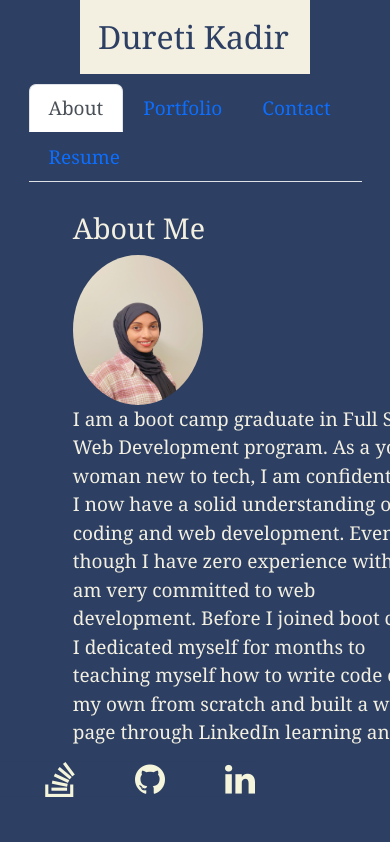
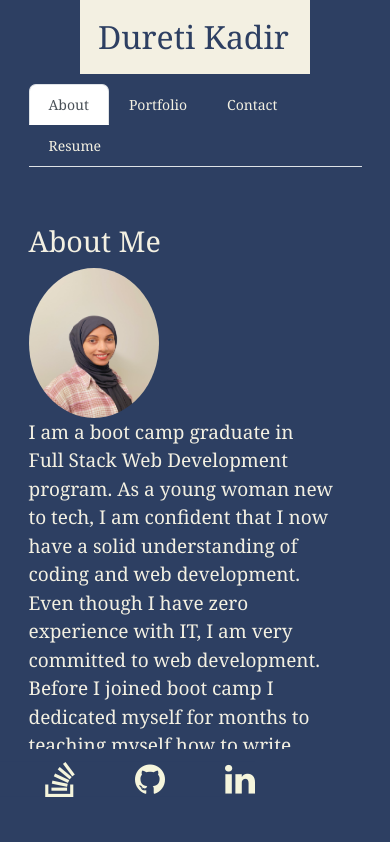
Before and after one commit to DuretiTilmo/React-Portfolio, a React (Create React App) app in the folder my-app/: page / in a window 390 px wide. Shown: the top 842 px of the page. Built offline with nearby package versions, Linux system fonts and the light colour scheme.

Commit message:
fixed the page layout for smaller screens

```diff
--- a/my-app/src/App.css
+++ b/my-app/src/App.css
@@ -1,34 +1,45 @@
 /* Extra small devices (phones, 600px and down) */
 @media screen and (max-width: 600px) {
-  .container .about {
-   flex-direction: column;
-   font-size: 15px;
-   /* padding-bottom: 30px; */
-   display: inline-flex;
-   /* max-width: 100%; */
-   /* max-height: 100%; */
- }
+  * {
+    font-size: 16px;
+  }
+  .nav li {
+    font-size: 14px;
+  }
+  .contact input{
+    font-size: 14px;
+   }
 }
+
 * {
-  background-color:  #2D3F62;
-  font-family:Cambria;
+  background-color: #2d3f62;
+  font-family: Cambria;
   padding: 0;
   margin: 0;
   max-width: 100%;
   font-size: 19px;
-  color: #F3F0E2;
+  color: #f3f0e2;
   max-height: 100%;
 }
 
- h1 {
+h1 {
   margin: 80px;
   padding: 18px;
-  background-color: #F3F0E2;
-  color: #2D3F62 ;
- }
+  background-color: #f3f0e2;
+  color: #2d3f62;
+}
+
+.nav li a {
+  color: #f3f0e2;
+}
+.profilePic {
+  border-radius: 50%;
+  width: 130px;
+  height: 150px;
+}
 
 .contact {
-  margin: 50px, 50px, 0, 50px ;
+  margin: 50px, 50px, 0, 50px;
 }
 
 .contact input {
@@ -39,7 +50,7 @@
   background-color: white;
   padding: 10px;
   color: black;
- }
+}
 
 .contact textarea {
   display: block;
@@ -48,40 +59,32 @@
   width: 50%;
   background-color: white;
   padding: 10px;
+  color: black;
+
 }
-
-
 
 .card-body .img-fluid {
   opacity: 1;
   display: block;
-  /* width: 100%;
-  height: auto; */
   height: 250px;
   width: 400px;
-  transition: .5s ease;
+  transition: 0.5s ease;
   backface-visibility: hidden;
   position: relative;
   border-radius: 5%;
   margin: 25px;
+  flex: 0 0 400px;
 }
 
 .card-body .img_1 {
-  /* background: rgba(29, 106, 154, 0.72); */
-  /* color:black; */
-  /* visibility: hidden; */
-  transition: .5s ease;
+  transition: 0.5s ease;
   opacity: 0;
   transform: translate(-50%, -50%);
   -ms-transform: translate(-50%, -50%);
-  /* text-align: center; */
-  margin-left: 200px ;
-  /* position: ; */
-
+  margin-left: 200px;
 }
 
 .card-body:hover .img_1 {
-  /* visibility: visible; */
   opacity: 1;
 }
 .card-body:hover .img-fluid {
@@ -90,11 +93,10 @@
 
 .fa {
   font-size: 40px;
-  float:right;
+  float: right;
   transform: translate(-50%, -50%);
   -ms-transform: translate(-50%, -50%);
 }
-
 
 .footer {
   position: fixed;
@@ -105,22 +107,7 @@
   padding: 30px;
 }
 
-.profilePic {
-  border-radius: 50%;
-  width: 130px;
-  height: 150px;
-}
-
 .span {
   font-size: 15px;
   color: red;
 }
-
-
-
-/* @media screen and (max-width: 768px) {
-  main,
-  nav {
-    flex-direction: column;
-  }
-} */
--- a/my-app/src/components/pages/About.js
+++ b/my-app/src/components/pages/About.js
@@ -1,23 +1,20 @@
 import React from 'react';
-const styles = {
-    sectionStyles: {
-      maxWidth: '950px',
-      position: 'fixed',
-      top: '25%',
-      left: '15%',
 
-    },
-  };
 export default function About(){
     return (
-<section style={styles.sectionStyles} className="container">
-<div className="about">
+<div className="container mt-4 pt-4">
+
 <h2> About Me</h2>
-<img src={require("../../assets/IMG-0196.jpg")} alt="" className="profilePic"/>
+<div className="row">
+<div className="col-lg-3 col-md-6 col-sm-9">
+<img src={require("../../assets/IMG-0196.jpg")} alt="profile" className="profilePic"/>
+</div>
+<div className="col-lg-9 col-md-6 col-sm-9">
 <p>
 I am a boot camp graduate in Full Stack Web Development program. As a young woman new to tech, I am confident that I now have a solid understanding of coding and web development. Even though I have zero experience with IT, I am very committed to web development. Before I joined boot camp I dedicated myself for months to teaching myself how to write code on my own from scratch and built a web page through LinkedIn learning and being consistent with my practices. And now, I am very eager to apply my knowledge to software development that meets the needs of my clients, which makes me an excellent addition to any organization seeking to hire a junior developer.
 
 </p>
 </div>
-</section>
+</div>
+</div>
 )};
--- a/my-app/src/components/pages/Contact.js
+++ b/my-app/src/components/pages/Contact.js
@@ -8,7 +8,6 @@ export default function Contact(){
   const [input, setInput] = useState('');
 
   const [errorMessage, setErrorMessage] = useState('');
-  const [nameError, setNameError] = useState(false);
   const [emailError, setEmailError] = useState(false);
   const [inputError, setInputError] = useState(false);
 
@@ -28,28 +27,26 @@ export default function Contact(){
   const handleFormSubmit = (e) => {
     e.preventDefault();
 
-    if (!validateEmail(email) || email) {
+    if (!validateEmail(email)) {
       setEmailError(true);
-      // return;
+   return;
     }
-    if (!name) {
-      setNameError(true);
-    }
+
     if (!input) {
       setInputError(true);
+      return;
     }
+
     if (!name && !email && !input) {
       setErrorMessage("Please fill out the form!")
+      return;
     }
   };
-
     return (
 
  <div className="container">
       <form className="contact">
       <label>Name:</label>
-      {nameError && ( <span className="span">Please enter your name! </span>)}
-
       <input
           name="name"
           type="text"
--- a/my-app/src/components/pages/Header.js
+++ b/my-app/src/components/pages/Header.js
@@ -1,11 +1,9 @@
 import React from 'react';
-// import Navigation from '../Navigation';
 
 export default function Header(){
     return (
         <div className="header">
         <h1>Dureti Kadir</h1>
-        {/* <Navigation /> */}
         </div>
     )
 };
--- a/my-app/src/components/pages/Portfolio.js
+++ b/my-app/src/components/pages/Portfolio.js
@@ -5,121 +5,115 @@ export default function Portfolio() {
     <section className="projects">
       <div className="container">
         <div className="row">
-        <div className="col-4">
+          <div className="col-sm-12 col-md-6 col-lg-4">
             <div className="card-img-top">
               <div className="card-body">
                 <a href="https://github.com/DuretiTilmo/Challenge03">
-
-
                   <img
                     className="img-fluid"
-                  src={require('../../assets/Screenshot (10).png' )}
+                    src={require("../../assets/Screenshot (10).png")}
                     alt="password generator app"
-                  />  <i class='fa fa-github'></i> </a>
-                <p className="img_1">  <a href="https://duretitilmo.github.io/Challenge03/">
-               Password Generator </a>
+                  />
+                  <i class="fa fa-github"></i>
+                </a>
+                <p className="img_1">
 
+                  <a href="https://duretitilmo.github.io/Challenge03/">
+                    Password Generator
+                  </a>
                 </p>
               </div>
             </div>
           </div>
-        <div className="col-4">
+          <div className="col-sm-12 col-md-6 col-lg-4">
             <div className="card-img-top">
               <div className="card-body">
                 <a href="https://github.com/DuretiTilmo/Module-5-Challenge">
-
                   <img
                     className="img-fluid"
-              src={require('../../assets/Screenshot 2023-04-06 151646.png')}
+                    src={require("../../assets/Screenshot 2023-04-06 151646.png")}
                     alt="work day scheduler app"
-            /> <i class='fa fa-github'></i>
+                  />
+                  <i class="fa fa-github"></i>
                 </a>
                 <p className="img_1">
                   <a href="https://duretitilmo.github.io/Module-5-Challenge/">
                     Work Day Scheduler
                   </a>
-
                 </p>
               </div>
             </div>
           </div>
-        <div className="col-4">
+          <div className="col-sm-12 col-md-6 col-lg-4">
             <div className="card-img-top">
               <div className="card-body">
                 <a href="https://github.com/DuretiTilmo/06-Server-Side-APIs">
-
-
                   <img
                     className="img-fluid"
-              src={require('../../assets/Screenshot 2023-04-06 152044.png')}
+                    src={require("../../assets/Screenshot 2023-04-06 152044.png")}
                     alt="weather dashboard app"
-            />  <i class='fa fa-github'></i>
+                  />
+                  <i class="fa fa-github"></i>
                 </a>
                 <p className="img_1">
                   <a href="https://duretitilmo.github.io/06-Server-Side-APIs/">
-                 Weather Dashboard</a>
-
+                    Weather Dashboard
+                  </a>
                 </p>
               </div>
             </div>
           </div>
         </div>
         <div className="row">
-      <div className="col-4">
+          <div className="col-sm-12 col-md-6 col-lg-4">
             <div className="card-img-top">
               <div className="card-body">
                 <a href="https://github.com/DuretiTilmo/worldwidenews">
-
-
-
                   <img
                     className="img-fluid"
-          src={require('../../assets/worldwidenews.png')}
+                    src={require("../../assets/worldwidenews.png")}
                     alt="news app"
-        />   <i class='fa fa-github'></i>
+                  />
+                  <i class="fa fa-github"></i>
                 </a>
                 <p className="img_1">
-          <a href="https://hong-f.github.io/worldwidenews/">  Worldwide News </a>
+                  <a href="https://hong-f.github.io/worldwidenews/">
 
+                    Worldwide News
+                  </a>
                 </p>
               </div>
             </div>
           </div>
 
-     <div className="col-4">
+          <div className="col-sm-12 col-md-6 col-lg-4">
             <div className="card-img-top">
               <div className="card-body">
                 <a href="https://github.com/DuretiTilmo/Team-Profile-Generator">
-
-
                   <img
                     className="img-fluid"
-          src={require('../../assets/Screenshot_20230125_125135.png')}
+                    src={require("../../assets/Screenshot_20230125_125135.png")}
                     alt="team profile generator app"
-        />   <i class='fa fa-github'></i>
+                  />
+                  <i class="fa fa-github"></i>
                 </a>
-         <p className="img_1">
-        Team Profile Generator
-        </p>
+                <p className="img_1">Team Profile Generator</p>
               </div>
             </div>
           </div>
 
-      <div className="col-4">
+          <div className="col-sm-12 col-md-6 col-lg-4">
             <div className="card-img-top">
               <div className="card-body">
                 <a href="https://github.com/DuretiTilmo/Note-Taker">
-
-
                   <img
                     className="img-fluid"
-          src={require('../../assets/Screenshot_20230131_111433.png')}
+                    src={require("../../assets/Screenshot_20230131_111433.png")}
                     alt="note taker app"
-        />  <i class='fa fa-github'></i>
+                  />
+                  <i class="fa fa-github"></i>
                 </a>
-          <p className="img_1">
-            Note Taker
-        </p>
+                <p className="img_1">Note Taker</p>
               </div>
             </div>
           </div>
--- a/my-app/src/components/pages/Resume.js
+++ b/my-app/src/components/pages/Resume.js
@@ -13,7 +13,7 @@ export default function Resume(){
    <ul>
      <p> Download my <a href="resume.pdf" download > resume</a> </p>
 
-    <h4> Front-end Proficiencies</h4>
+    <h5> Front-end Proficiencies</h5>
 
       <li className="nav-item">HTML</li>
       <li className="nav-item">CSS</li>
@@ -22,7 +22,7 @@ export default function Resume(){
       <li className="nav-item">Bootstrap</li>
       <li className="nav-item">React</li>
 
-      <h4> Back-end Proficiencies</h4>
+      <h5> Back-end Proficiencies</h5>
 
       <li className="nav-item">APIs</li>
       <li className="nav-item">Node</li>
```
Lines whose indentation alone changed are shown as unchanged.
